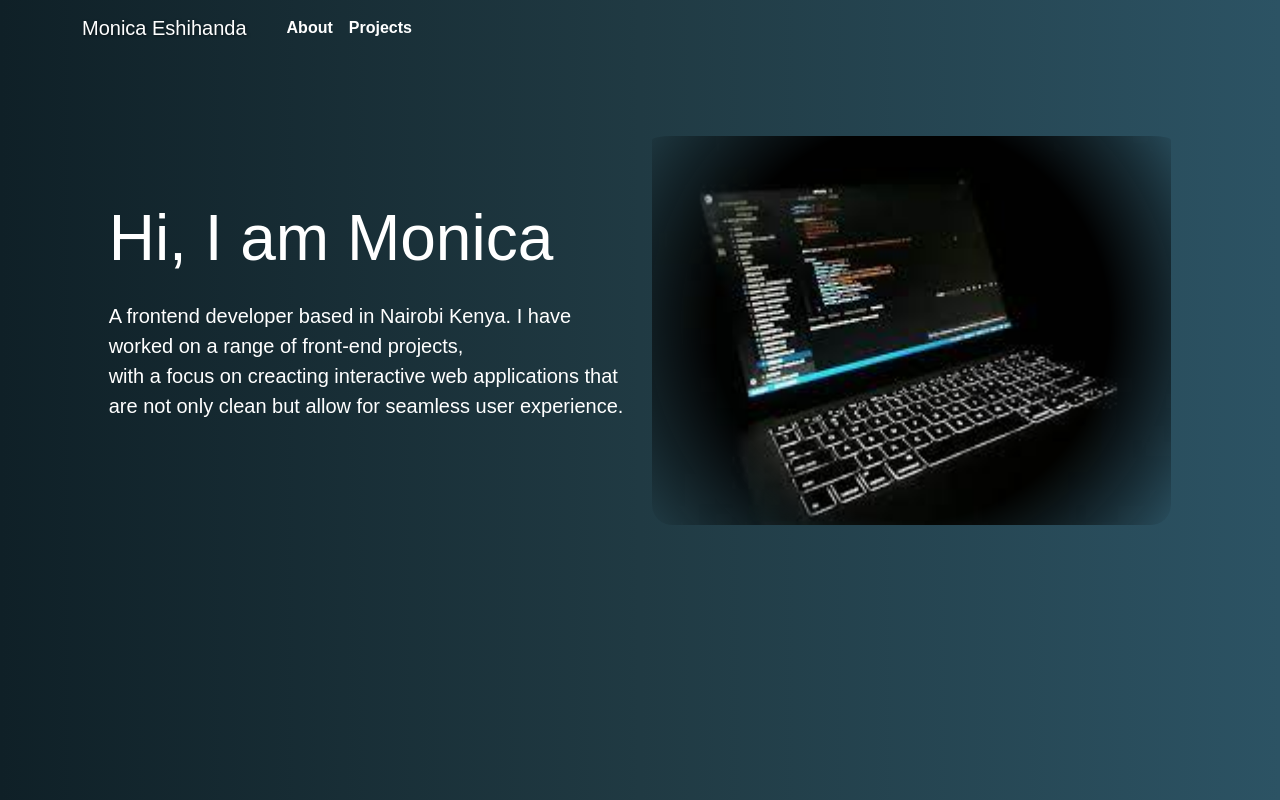
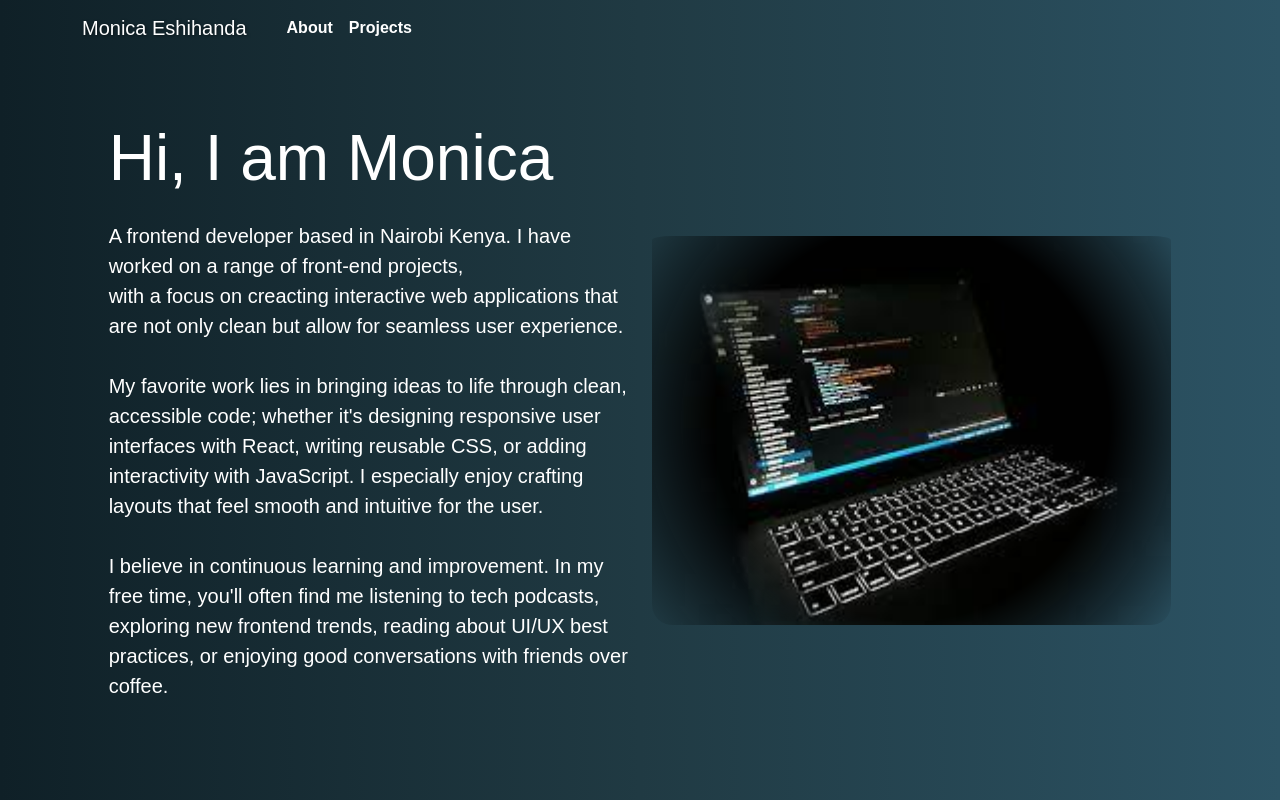
Before and after one commit to eshihanda/port_folio, a React (Vite) app in the folder my-react-app/: page / in a window 1280 px wide. Shown: the top 800 px of the page. Built offline with nearby package versions, Linux system fonts and the light colour scheme.

Commit message:
final final

```diff
--- a/my-react-app/src/About.jsx
+++ b/my-react-app/src/About.jsx
@@ -11,7 +11,9 @@ const About = () => {
                     <div className='display-3'>Hi, I am Monica</div>
                 </h1>
                 <p className='lead my-4'> A frontend developer based in Nairobi Kenya. I have worked on a range of front-end projects, <br />
-                with a focus on creacting interactive web applications that are not only clean but allow for seamless user experience.</p>
+                with a focus on creacting interactive web applications that are not only clean but allow for seamless user experience.
+                <br />  <br /> My favorite work lies in bringing ideas to life through clean, accessible code; whether it's designing responsive user interfaces with React, writing reusable CSS, or adding interactivity with JavaScript. I especially enjoy crafting layouts that feel smooth and intuitive for the user.
+                <br />  <br /> I believe in continuous learning and improvement. In my free time, you'll often find me listening to tech podcasts, exploring new frontend trends, reading about UI/UX best practices, or enjoying good conversations with friends over coffee.</p>
             </div>
             <div className='col-md-5 text-center d-none d-md-block pt-3 about-image'>
                 <img src={about} alt="a web image" className='img-fluid pt-3 about-img' />
```
